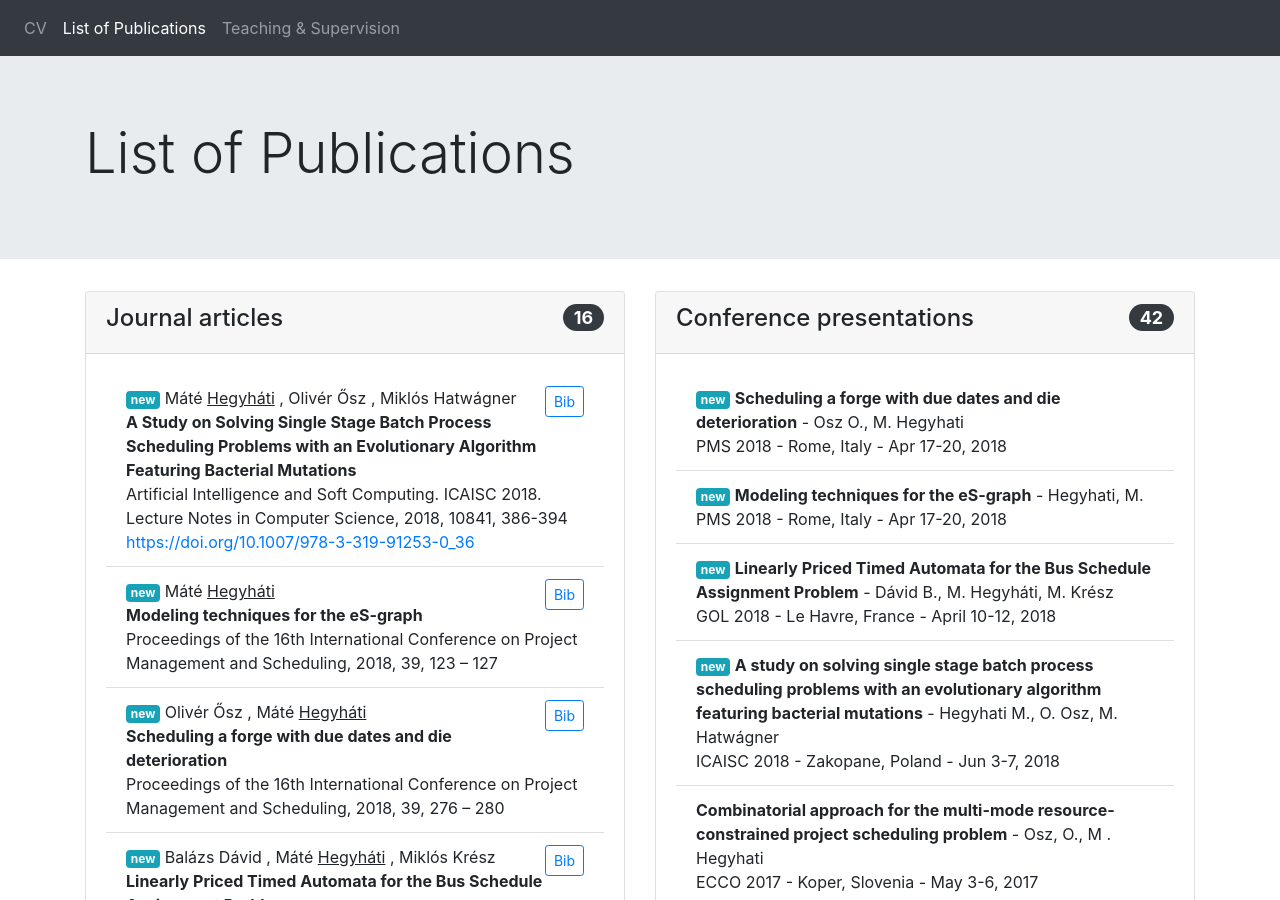
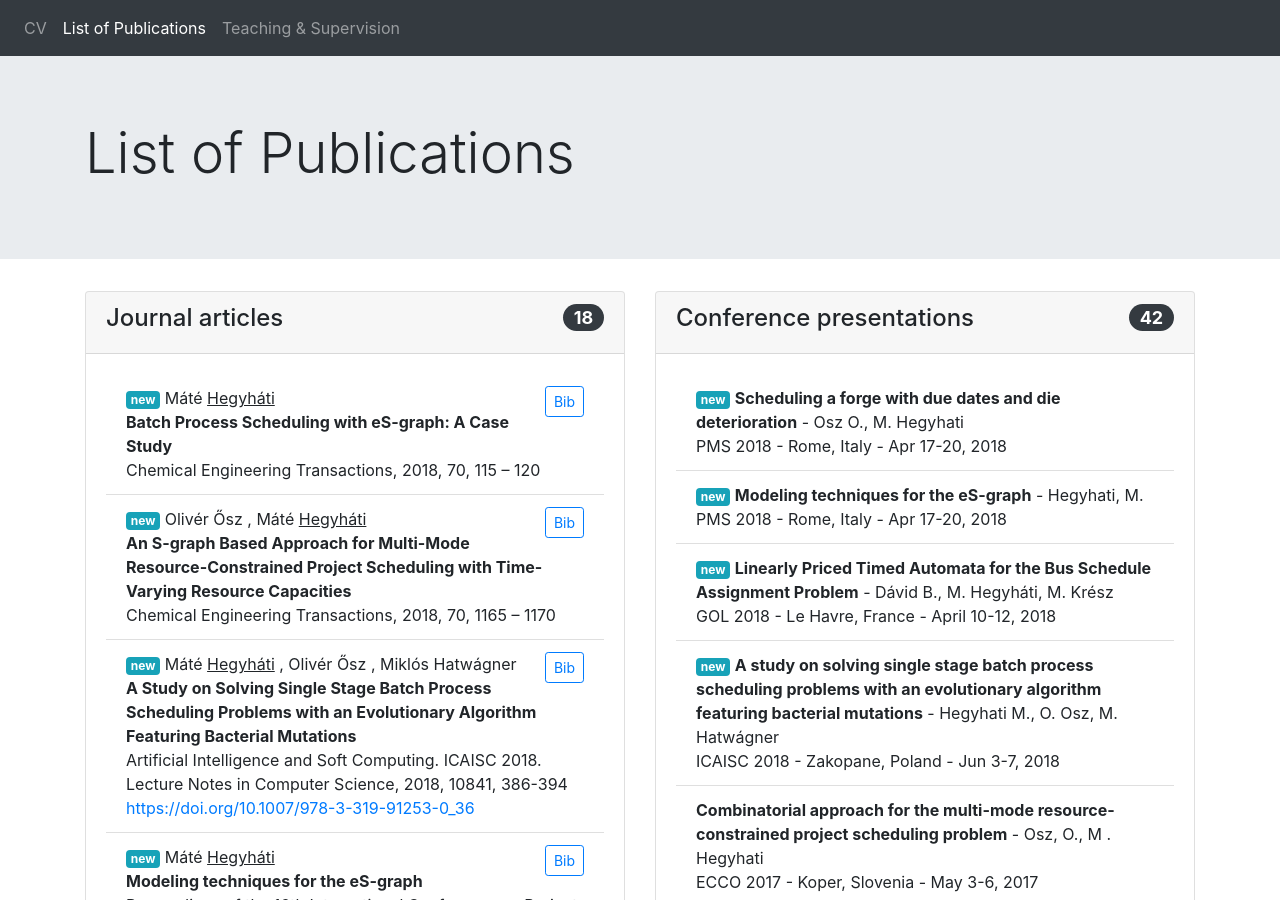
Before and after one commit to hegyhati/hegyhati.github.io, a Jekyll site: the page built from publications.html, in a window 1280 px wide and 900 px high. Built offline with Jekyll 4.4.1, drawn with Linux system fonts in a browser that asks for light colours; nearby versions of some CDN libraries.

Commit message:
CET papers for PRES 2018

```diff
--- a/_data/articles.json
+++ b/_data/articles.json
@@ -1,4 +1,46 @@
 [
+    {
+        "id": "Hegyhati2018b",
+        "type": "article",
+        "title": "Batch Process Scheduling with eS-graph: A Case Study",
+        "author":
+        [
+            {
+                "family": "Hegyháti",
+                "given": "Máté"
+            }
+        ],
+        "journal": "Chemical Engineering Transactions",
+        "year": "2018",
+        "volume": "70",
+        "pages": "115 – 120",
+        "ISBN": "978-88-95608-67-9",
+        "ISSN": "2283-9216",
+        "doi": "10.3303/CET1870020"
+    },
+    {
+        "id": "Osz2018a",
+        "type": "article",
+        "title": "An S-graph Based Approach for Multi-Mode Resource-Constrained Project Scheduling with Time-Varying Resource Capacities",
+        "author":
+        [
+            {
+                "family": "Ősz",
+                "given": "Olivér"
+            },
+            {
+                "family": "Hegyháti",
+                "given": "Máté"
+            }
+        ],
+        "journal": "Chemical Engineering Transactions",
+        "year": "2018",
+        "volume": "70",
+        "pages": "1165 – 1170",
+        "ISBN": "978-88-95608-67-9",
+        "ISSN": "2283-9216",
+        "doi": "10.3303/CET1870195"
+    },
     {
         "id": "Hegyhati2018a",
         "type": "incollection",
```
